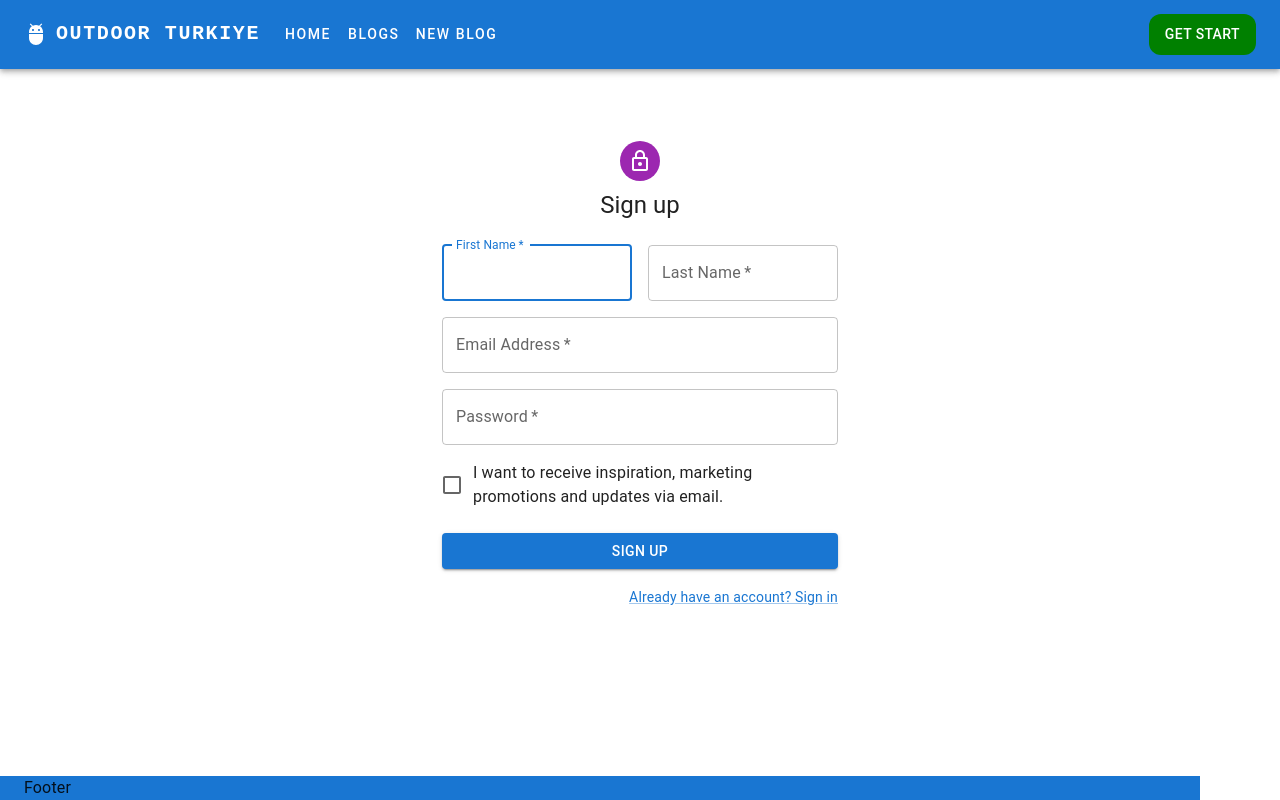
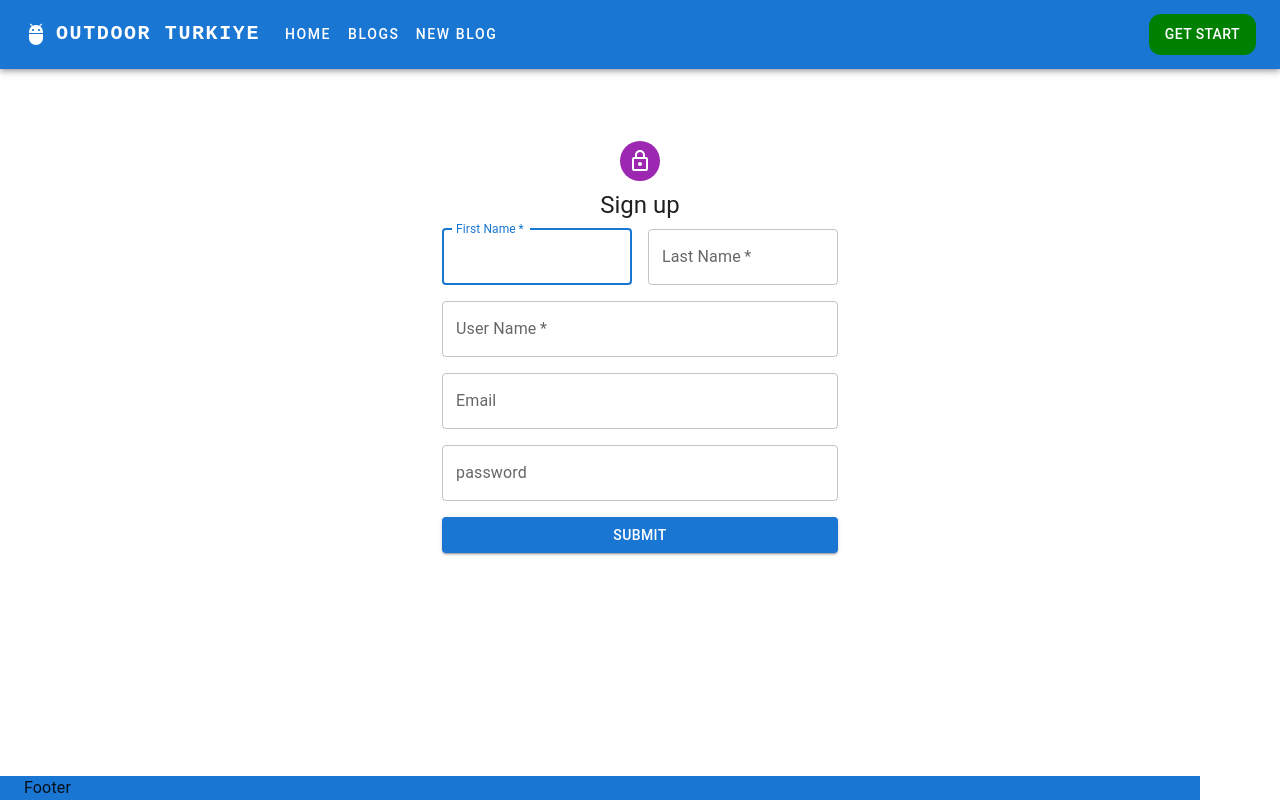
Before and after one commit to sinansvr/outdoor_turkiye, a React (Vite) app in the folder frontend/: page /register in a window 1280 px wide. Built offline with nearby package versions, Linux system fonts and the light colour scheme.

Commit message:
blogslice

```diff
--- a/frontend/src/features/AuthSlice.jsx
+++ b/frontend/src/features/AuthSlice.jsx
@@ -29,7 +29,8 @@ const authSlice = createSlice({
     },
     registerSuccess: (state, { payload }) => {
       state.loading = false;
-      state.currentUser = payload?.username;
+      state.currentUser = payload?.data?.username;
+      state.isAdmin = payload?.data?.isAdmin;
       state.token = payload?.token;
       state.error = false;
     },
--- a/frontend/src/hooks/useAuthCall.jsx
+++ b/frontend/src/hooks/useAuthCall.jsx
@@ -1,6 +1,6 @@
 import { useDispatch } from 'react-redux'
 import { useNavigate } from "react-router-dom";
-import { fetchFail, fetchStart, loginSuccess,logoutSuccess } from "../features/AuthSlice"
+import { fetchFail, fetchStart, loginSuccess,logoutSuccess,registerSuccess } from "../features/AuthSlice"
 import axios from "axios";
 import { toastErrorNotify, toastSuccessNotify } from "../helper/ToastNotify";
 
@@ -44,7 +44,25 @@ const useAuthCall = () => {
     }
   }
 
-  return { login,logout }
+  const register = async (userData) => {
+
+    dispatch(fetchStart())
+
+    try {
+      const { data } = await axios.post(`${import.meta.env.VITE_BASE_URL}` + "users/register", userData);
+      dispatch(registerSuccess(data));
+      navigate("/")
+      toastSuccessNotify('New user successfuly registered!')
+
+    } catch (error) {
+
+      console.log(error)
+      dispatch(fetchFail())
+      toastErrorNotify("Couldn't registered! Something went wrong.")
+    }
+  }
+
+  return { login,logout,register }
 }
 
 export default useAuthCall;
--- a/frontend/src/pages/Register.jsx
+++ b/frontend/src/pages/Register.jsx
@@ -3,26 +3,39 @@ import Avatar from '@mui/material/Avatar';
 import Button from '@mui/material/Button';
 import CssBaseline from '@mui/material/CssBaseline';
 import TextField from '@mui/material/TextField';
-import FormControlLabel from '@mui/material/FormControlLabel';
-import Checkbox from '@mui/material/Checkbox';
-import Link from '@mui/material/Link';
+
 import Grid from '@mui/material/Grid';
 import Box from '@mui/material/Box';
 import LockOutlinedIcon from '@mui/icons-material/LockOutlined';
 import Typography from '@mui/material/Typography';
 import Container from '@mui/material/Container';
-
+import { Formik, Form } from "formik"
+import useAuthCall from '../hooks/useAuthCall';
+import { object, string } from "yup"
 
 
 export default function Register() {
-  const handleSubmit = (event) => {
-    event.preventDefault();
-    const data = new FormData(event.currentTarget);
-    console.log({
-      email: data.get('email'),
-      password: data.get('password'),
-    });
-  };
+  const { register } = useAuthCall()
+
+  const registerSchema = object({
+    firstName:string()
+    .required("This field is required!"),
+    lastName:string()
+    .required("This field is required!"),
+    username:string()
+    .required("This field is required!")
+    .min(6, "At least 6 characters must be entered"),
+    email: string().email("Please, enter a valid email!")
+      .required("This field is required!"),
+    password: string()
+      .required("This field is required!")
+      .min(8, "At least 8 characters must be entered")
+      .max(16, "Maximum 16 characters must be entered")
+      .matches(/\d+/, "Must contain at least one digit.")
+      .matches(/[a-z]/, "Must contain at least one lowercase letter.")
+      .matches(/[A-Z]/, "Must contain at least one uppercase letter.")
+      .matches(/[!,?{}><%&$*#£+-.]+/, "Must contain at least one special character.")
+  })
 
   return (
 
@@ -39,20 +52,43 @@ export default function Register() {
         <Avatar sx={{ m: 1, bgcolor: 'secondary.main' }}>
           <LockOutlinedIcon />
         </Avatar>
-        <Typography component="h1" variant="h5">
+        <Typography component="h1" variant="h5" mb={1}>
           Sign up
         </Typography>
-        <Box component="form" noValidate onSubmit={handleSubmit} sx={{ mt: 3 }}>
+        <Formik
+          initialValues={{
+            firstName: "",
+            lastName: "",
+            username: "",
+            email: "",
+            password: ""
+          }}
+          validationSchema={registerSchema}
+          onSubmit={(values, action) => {
+            register(values)
+            action.resetForm()
+            action.setSubmitting(false)
+          }}
+        >
+          {({ handleChange, handleBlur, values, touched, errors }) => (
+            <Form>
+              <Box sx={{ display: "flex", flexDirection: "column", gap: 2 }}>
                 <Grid container spacing={2}>
+
                   <Grid item xs={12} sm={6}>
                     <TextField
-                autoComplete="given-name"
+
                       name="firstName"
                       required
                       fullWidth
                       id="firstName"
                       label="First Name"
                       autoFocus
+                      onChange={handleChange}
+                      onBlur={handleBlur}
+                      value={values.firstName}
+                      error={touched.firstName && Boolean(errors.firstName)}
+                      helperText={errors.firstName}
                     />
                   </Grid>
                   <Grid item xs={12} sm={6}>
@@ -62,53 +98,72 @@ export default function Register() {
                       id="lastName"
                       label="Last Name"
                       name="lastName"
-                autoComplete="family-name"
+
+                      onChange={handleChange}
+                      onBlur={handleBlur}
+                      value={values.lastName}
+                      error={touched.lastName && Boolean(errors.lastName)}
+                      helperText={errors.lastName}
+                    />
+                  </Grid>
+                  <Grid item xs={12} >
+                    <TextField
+                      required
+                      fullWidth
+                      id="username"
+                      label="User Name"
+                      name="username"
+
+                      onChange={handleChange}
+                      onBlur={handleBlur}
+                      value={values.username}
+                      error={touched.username && Boolean(errors.username)}
+                      helperText={errors.username}
+                    />
+                  </Grid>
+                  <Grid item xs={12} >
+                    <TextField
+                      fullWidth
+                      label="Email"
+                      name="email"
+                      id="email"
+                      type="email"
+                      variant="outlined"
+                      onChange={handleChange}
+                      onBlur={handleBlur}
+                      value={values.email}
+                      error={touched.email && Boolean(errors.email)}
+                      helperText={errors.email}
                     />
                   </Grid>
                   <Grid item xs={12}>
                     <TextField
-                required
                       fullWidth
-                id="email"
-                label="Email Address"
-                name="email"
-                autoComplete="email"
+                      label="password"
+                      name="password"
+                      id="password"
+                      type="password"
+                      variant="outlined"
+                      onChange={handleChange}
+                      onBlur={handleBlur}
+                      value={values.password}
+                      error={touched.password && Boolean(errors.password)}
+                      helperText={errors.password}
                     />
                   </Grid>
-            <Grid item xs={12}>
-              <TextField
-                required
-                fullWidth
-                name="password"
-                label="Password"
-                type="password"
-                id="password"
-                autoComplete="new-password"
-              />
+
                 </Grid>
-            <Grid item xs={12}>
-              <FormControlLabel
-                control={<Checkbox value="allowExtraEmails" color="primary" />}
-                label="I want to receive inspiration, marketing promotions and updates via email."
-              />
-            </Grid>
-          </Grid>
-          <Button
-            type="submit"
-            fullWidth
-            variant="contained"
-            sx={{ mt: 3, mb: 2 }}
-          >
-            Sign Up
+
+
+                <Button variant="contained" type="submit">
+                  Submit
                 </Button>
-          <Grid container justifyContent="flex-end">
-            <Grid item>
-              <Link href="#" variant="body2">
-                Already have an account? Sign in
-              </Link>
-            </Grid>
-          </Grid>
               </Box>
+            </Form>
+          )}
+
+        </Formik>
+
       </Box>
 
     </Container>
```
Also changed, not shown: frontend/src/features/BlogSlice.jsx (added, +38 -0 lines). Lines whose indentation alone changed are shown as unchanged.
